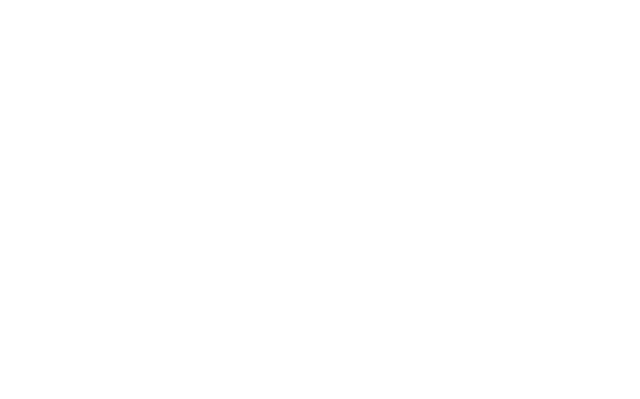
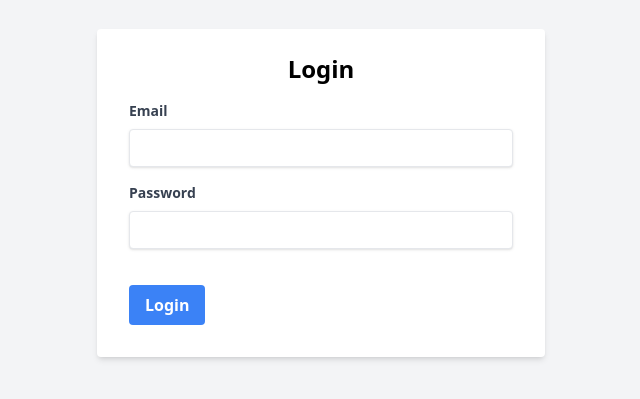
Before and after one commit to Albertomomu/blacksheep-client, a React (Vite) app: page /login in a window 1280 px wide. Before the commit this address had no page. Shown: the part 199-598 px from the top of the page, without its empty margins (319-959 px from the left). Built offline with nearby package versions, Linux system fonts and the light colour scheme.

Commit message:
feat: adding profile page

```diff
--- a/src/App.tsx
+++ b/src/App.tsx
@@ -2,6 +2,8 @@ import './App.css'
 import { BrowserRouter, Routes, Route } from 'react-router-dom';
 import HomePage from './pages/Home/HomePage';
 import ProductDetailPage from './pages/Products/ProductsPage';
+import LoginPage from './pages/Login/LoginPage';
+import ProfilePage from './pages/Profile/ProfilePage';
 
 function App() {
 
@@ -9,7 +11,9 @@ function App() {
     <BrowserRouter>
       <Routes>
         <Route path="/" element={<HomePage />} />
+        <Route path="/login" element={<LoginPage />} />
         <Route path="/products/:id" element={<ProductDetailPage />} />
+        <Route path="/profile" element={<ProfilePage />} />
       </Routes>
     </BrowserRouter>
   )
--- /dev/null
+++ b/src/components/LoginForm.tsx
@@ -0,0 +1,74 @@
+// LoginForm.tsx
+import { useState } from 'react';
+import axios from 'axios';
+import { useNavigate } from 'react-router-dom';
+
+
+const LoginForm = () => {
+  const [email, setEmail] = useState('');
+  const [password, setPassword] = useState('');
+  const [error, setError] = useState('');
+  const navigate = useNavigate(); // Inicializa el hook useHistory
+
+  const handleSubmit = async (e) => {
+    e.preventDefault();
+    try {
+      const response = await axios.post('http://149.202.43.245:3000/auth/login', {
+        email,
+        password,
+      }, {
+        withCredentials: true, // Asegúrate de enviar las credenciales
+      });
+      const { accessToken, user } = response.data;
+      console.log('Login successful:', accessToken, user);
+       // Redirige al usuario al perfil
+       navigate('/profile');
+    } catch (error) {
+      setError('Invalid email or password. Please try again.');
+      console.error('Login error:', error);
+    }
+  };
+
+  return (
+    <div className="flex flex-col items-center justify-center min-h-screen bg-gray-100">
+      <div className="w-full max-w-md bg-white shadow-md rounded px-8 pt-6 pb-8 mb-4">
+        <h2 className="text-2xl font-bold text-center mb-4">Login</h2>
+        {error && <p className="text-red-500 text-xs italic mb-4">{error}</p>}
+        <form onSubmit={handleSubmit}>
+          <div className="mb-4">
+            <label htmlFor="email" className="block text-gray-700 text-sm font-bold mb-2">Email</label>
+            <input
+              type="email"
+              id="email"
+              value={email}
+              onChange={(e) => setEmail(e.target.value)}
+              required
+              className="shadow appearance-none border rounded w-full py-2 px-3 text-gray-700 leading-tight focus:outline-none focus:shadow-outline"
+            />
+          </div>
+          <div className="mb-6">
+            <label htmlFor="password" className="block text-gray-700 text-sm font-bold mb-2">Password</label>
+            <input
+              type="password"
+              id="password"
+              value={password}
+              onChange={(e) => setPassword(e.target.value)}
+              required
+              className="shadow appearance-none border rounded w-full py-2 px-3 text-gray-700 mb-3 leading-tight focus:outline-none focus:shadow-outline"
+            />
+          </div>
+          <div className="flex items-center justify-between">
+            <button
+              type="submit"
+              className="bg-blue-500 hover:bg-blue-700 text-white font-bold py-2 px-4 rounded focus:outline-none focus:shadow-outline"
+            >
+              Login
+            </button>
+          </div>
+        </form>
+      </div>
+    </div>
+  );
+};
+
+export default LoginForm;
--- a/src/components/index.ts
+++ b/src/components/index.ts
@@ -8,3 +8,4 @@ export { default as SearchButton } from './SearchButton';
 export { default as ProductsGrid } from './ProductsGrid';
 export { default as ProductCard } from './ProductCard'
 export { default as DiscountBanner } from './DiscountBanner'
+export { default as LoginForm } from './LoginForm'
--- /dev/null
+++ b/src/pages/Login/LoginPage.css
@@ -0,0 +1,17 @@
+/* LoginPage.css */
+.login-page {
+  display: flex;
+  flex-direction: column;
+  align-items: center;
+  justify-content: center;
+  height: 100vh;
+  background-color: #f4f4f4;
+  padding: 20px;
+}
+
+.login-page h1 {
+  margin-bottom: 20px;
+  font-size: 2rem;
+  color: #333;
+  text-align: center;
+}
--- /dev/null
+++ b/src/pages/Login/LoginPage.tsx
@@ -0,0 +1,13 @@
+// LoginPage.tsx
+import { LoginForm } from '../../components';
+
+const LoginPage = () => {
+  return (
+    <div className="login-page">
+      <LoginForm />
+      {/* Puedes agregar más contenido aquí, como enlaces, imágenes, etc. */}
+    </div>
+  );
+};
+
+export default LoginPage;
--- /dev/null
+++ b/src/pages/Profile/ProfilePage.tsx
@@ -0,0 +1,11 @@
+
+const LoginPage = () => {
+  return (
+    <div className="login-page">
+      <h1>Bienvenido a Black Sheep</h1>
+      {/* Puedes agregar más contenido aquí, como enlaces, imágenes, etc. */}
+    </div>
+  );
+};
+
+export default LoginPage;
```
Also changed, not shown: src/pages/Profile/ProfilePage.css (added).
